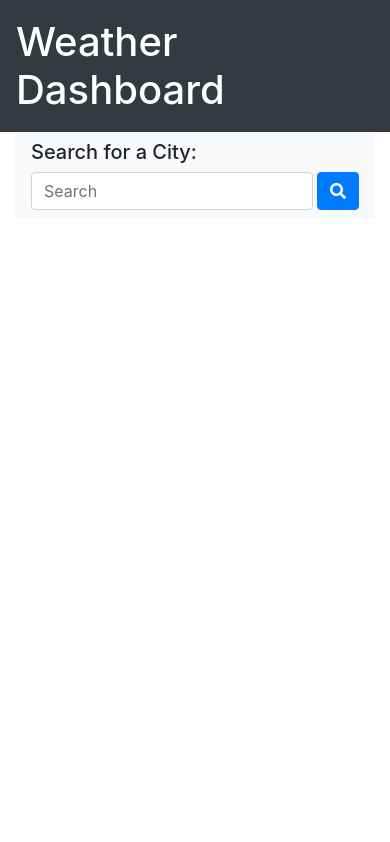
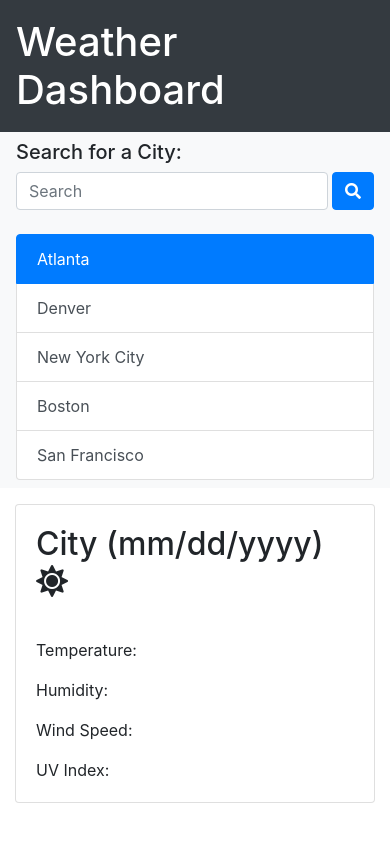
Before and after one commit to JaredP17/gt-hw6-weather-dashboard, a plain HTML site: page index.html in a window 390 px wide. Drawn offline with nearby package versions, Linux system fonts and the light colour scheme.

Commit message:
Added main weather dashboard card with template. Polished up responsive styling.

```diff
--- a/Assets/style.css
+++ b/Assets/style.css
@@ -15,6 +15,14 @@ h1 {
     width: inherit;
 }
 
+.list-group {
+    width: 100%;
+}
+
+.card {
+    width: 100%;
+}
+
 @media (min-width: 576px);
 .form-inline .form-control {
     width: 100%;
--- a/index.html
+++ b/index.html
@@ -33,9 +33,9 @@
 
     <!-- Container -->
     <div class="container-fluid">
-      <!-- <div class="row"> -->
+      <div class="row">
         <!-- Nav Search  -->
-        <nav class="navbar navbar-light bg-light col-md-3 col-12">
+        <nav class="navbar navbar-light bg-light col-md-4 col-12">
           <h5>Search for a City:</h5>
           <form class="form-inline">
             <input
@@ -48,12 +48,66 @@
               <i class="fas fa-search"></i>
             </button>
           </form>
+
+          <!-- City Button List -->
+          <div class="list-group pt-4">
+            <button
+              type="button"
+              class="list-group-item list-group-item-action active"
+            >
+              Atlanta
+            </button>
+            <button
+              type="button"
+              class="list-group-item list-group-item-action"
+            >
+              Denver
+            </button>
+            <button
+              type="button"
+              class="list-group-item list-group-item-action"
+            >
+              New York City
+            </button>
+            <button
+              type="button"
+              class="list-group-item list-group-item-action"
+            >
+              Boston
+            </button>
+            <button
+              type="button"
+              class="list-group-item list-group-item-action"
+            >
+              San Francisco
+            </button>
+          </div>
         </nav>
 
-        <!-- Dashboard  -->
+        <div class="col-md-8">
+          <!-- Dashboard  -->
+          <div class="card mt-3">
+            <div class="card-body">
+              <h2 class="card-title" id="dashboard-title">City (mm/dd/yyyy) <i class="fas fa-sun"></i></h2>
+              <br>
+              <p class="card-text">
+                Temperature: <span id="temperature"></span>
+              </p>
+              <p class="card-text">
+                Humidity: <span id="humdidity"></span>
+              </p>
+              <p class="card-text">
+                Wind Speed: <span id="wind-speed"></span>
+              </p>
+              <p class="card-text">
+                UV Index: <span id="uv-index"></span>
+              </p>
+            </div>
+          </div>
 
-        <!-- 5 Day Forecast  -->
-      <!-- </div> -->
+          <!-- 5 Day Forecast  -->
+        </div>
+      </div>
     </div>
   </body>
 </html>
```
